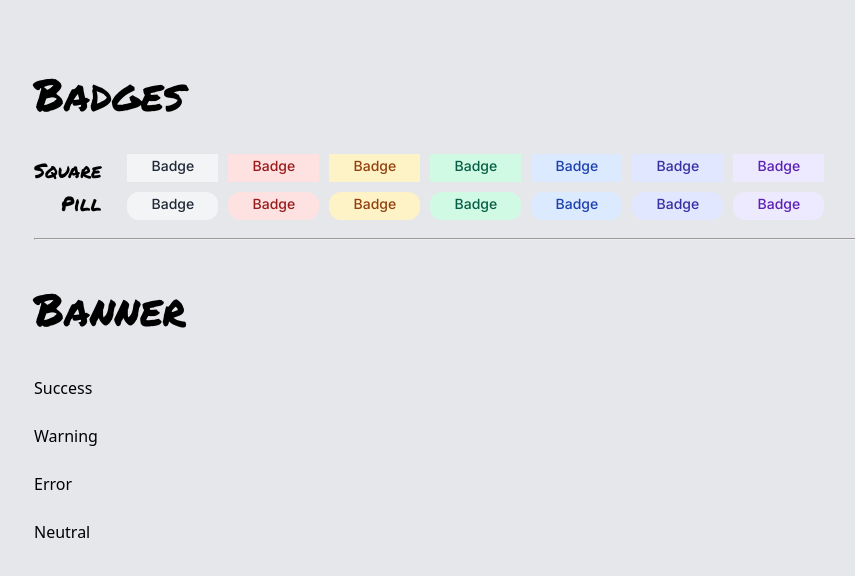
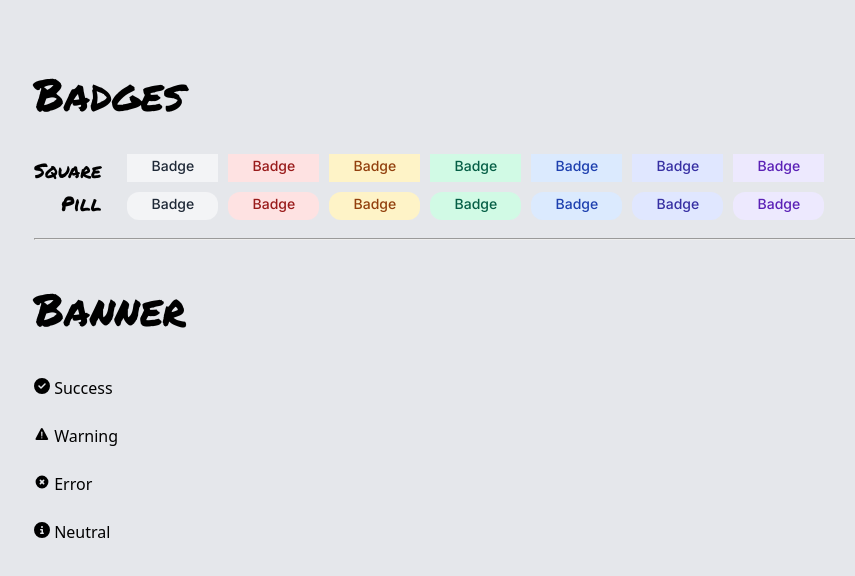
Before and after one commit to Petrasoderstrom1612/component-library, a React (Vite) app: page / in a window 1280 px wide. Shown: the top 576 px of the page, without its empty margins (6-861 px from the left). Built offline with nearby package versions, Linux system fonts and the light colour scheme.

Commit message:
added icons from react-icons and installed react-icons and deleted Vite  from node modules

```diff
--- a/package.json
+++ b/package.json
@@ -11,7 +11,8 @@
   },
   "dependencies": {
     "react": "^19.1.1",
-    "react-dom": "^19.1.1"
+    "react-dom": "^19.1.1",
+    "react-icons": "^5.5.0"
   },
   "devDependencies": {
     "@eslint/js": "^9.33.0",
--- a/src/App.jsx
+++ b/src/App.jsx
@@ -30,13 +30,13 @@ function App() {
 
       <>
       <h2 className="h1-banners">Banner</h2>
-          <Banner severity="success">Success</Banner>
+          <Banner status="success">Success</Banner>
           <br />
-          <Banner severity="warning">Warning</Banner>
+          <Banner status="warning">Warning</Banner>
           <br />
-          <Banner severity="error">Error</Banner>
+          <Banner status="error">Error</Banner>
           <br />
-          <Banner severity="neutral">Neutral</Banner>
+          <Banner status="neutral">Neutral</Banner>
       </>
     </>
   );
--- a/src/Banners.jsx/Banner.jsx
+++ b/src/Banners.jsx/Banner.jsx
@@ -1,10 +1,21 @@
 import React from 'react'
+import { FaCircleCheck } from "react-icons/fa6";
+import { IoWarning } from "react-icons/io5";
+import { HiXCircle } from "react-icons/hi";
+import { FaCircleInfo } from "react-icons/fa6";
 
 const Banner = ({children, ...rest}) => {
 console.log(rest)
+
+let statusIcon = ""
+if (rest.status === "success") statusIcon = <FaCircleCheck />
+if (rest.status === "warning") statusIcon = <IoWarning />
+if (rest.status === "error") statusIcon = <HiXCircle />
+if (rest.status === "neutral") statusIcon = <FaCircleInfo />
+
   return (
     <div>
-      {children}
+      {statusIcon} {children}
     </div>
   )
 }
```
Also changed, not shown: 1 other file (tests, documents, lock files or other folders).
